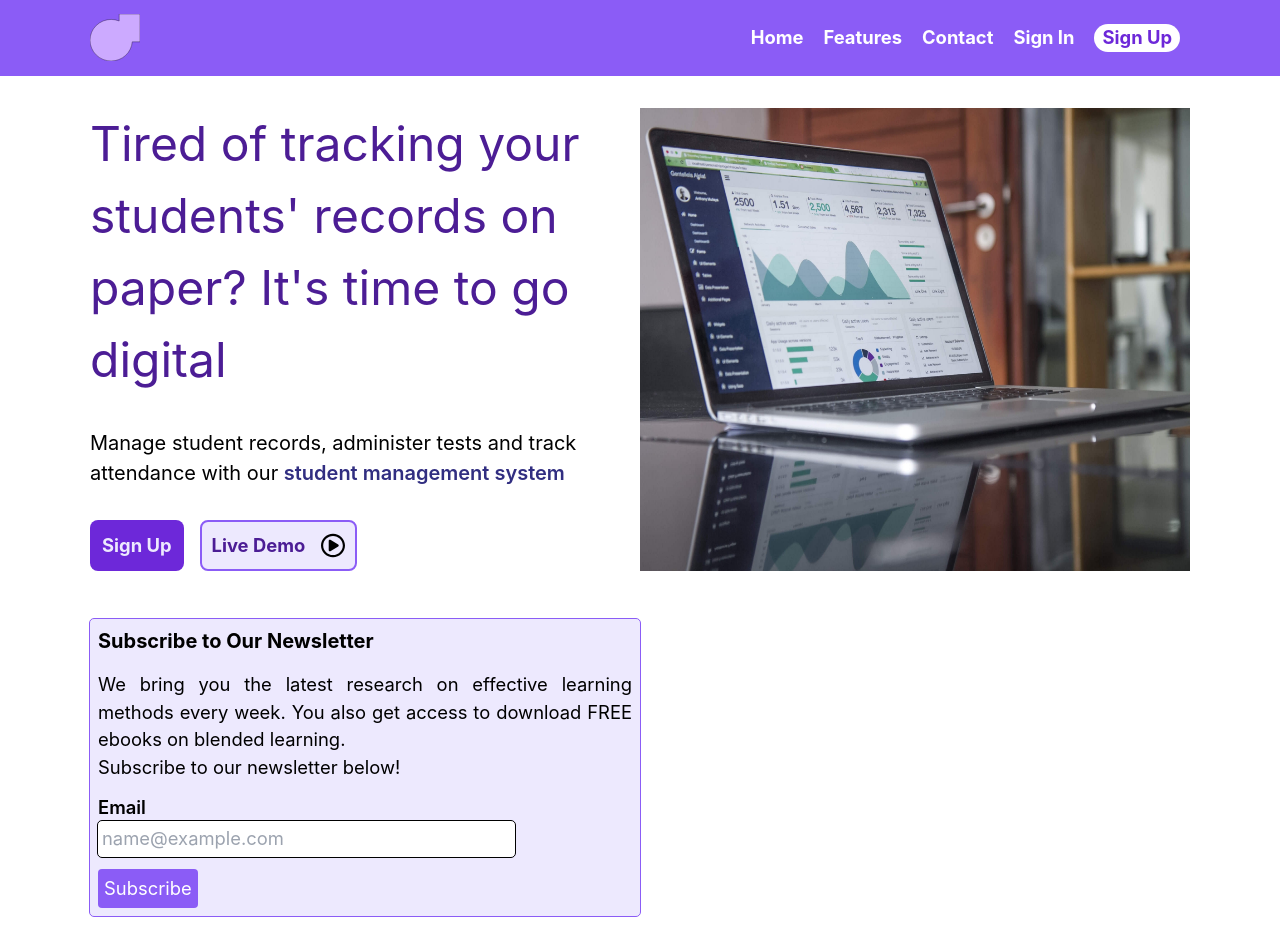
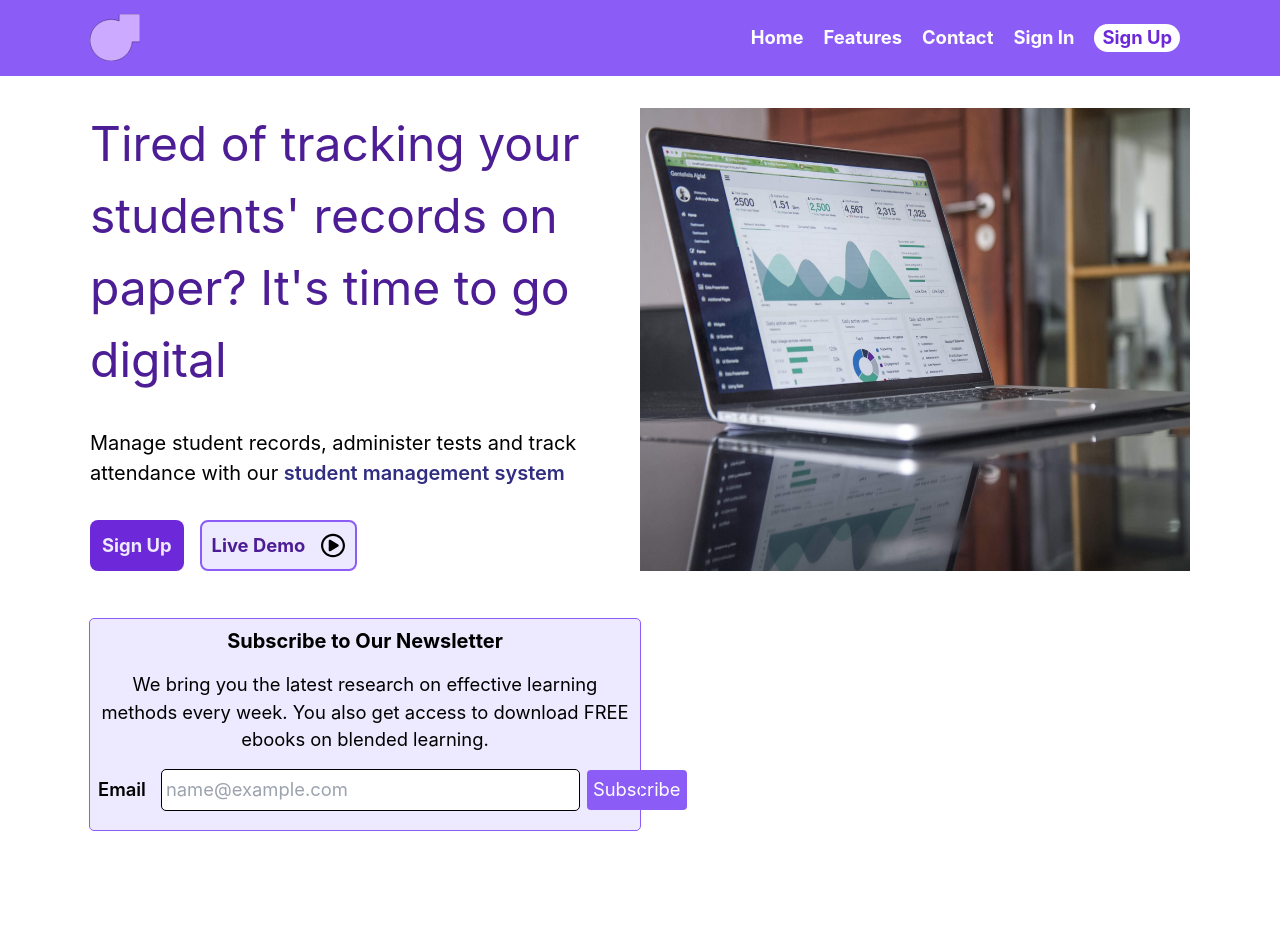
Before and after one commit to configcat-labs/ab-testing-nestJS-sample, a React (Create React App) app in the folder frontend/: page / in a window 1280 px wide. After the commit the page ends 846 px from the top, so only its background shows below. Built offline with nearby package versions, Linux system fonts and the light colour scheme; no server answers.

Commit message:
Redesigned form

```diff
--- a/frontend/src/App.js
+++ b/frontend/src/App.js
@@ -52,15 +52,14 @@ function App() {
 
       <section className="container py-4">
         <div className="p-2 flex flex-col bg-violet-100 outline outline-1 outline-violet-500 rounded w-[50%] text-justify">
-          <h3 className="text-xl mb-4 font-bold">{isFlagEnabled ? "Get Access to Exclusive Content for Educators" : "Subscribe to Our Newsletter"}</h3>
-          <p>We bring you the latest research on effective learning methods every week. You also get access to download FREE ebooks on blended learning.</p>
-          <p className="mb-3">Subscribe to our newsletter below!</p>
+          <h3 className="text-xl mb-4 font-bold text-center">{isFlagEnabled ? "Get Access to Exclusive Content for Educators" : "Subscribe to Our Newsletter"}</h3>
+          <p className="mb-4 text-center">We bring you the latest research on effective learning methods every week. You also get access to download FREE ebooks on blended learning.</p>
           <form onSubmit={submitForm} className="w-[50%]">
-            <div className="mb-3">
-              <label className="font-semibold" name="email">Email</label>
+            <div className="mb-3 flex">
+              <label className="mr-4 font-semibold self-center" name="email">Email</label>
               <input type="email" placeholder="name@example.com" onChange={ (event) => setEmail(event.target.value) } className="mr-2 p-1 rounded outline outline-1" size="30"/>
+            <input type="submit" value="Subscribe" className="p-1.5 rounded bg-violet-500 text-white"/>
             </div>
-            <input type="submit" value="Subscribe" className="p-1.5 rounded bg-violet-500 text-white"/>
           </form>
         </div>
       </section>
```
